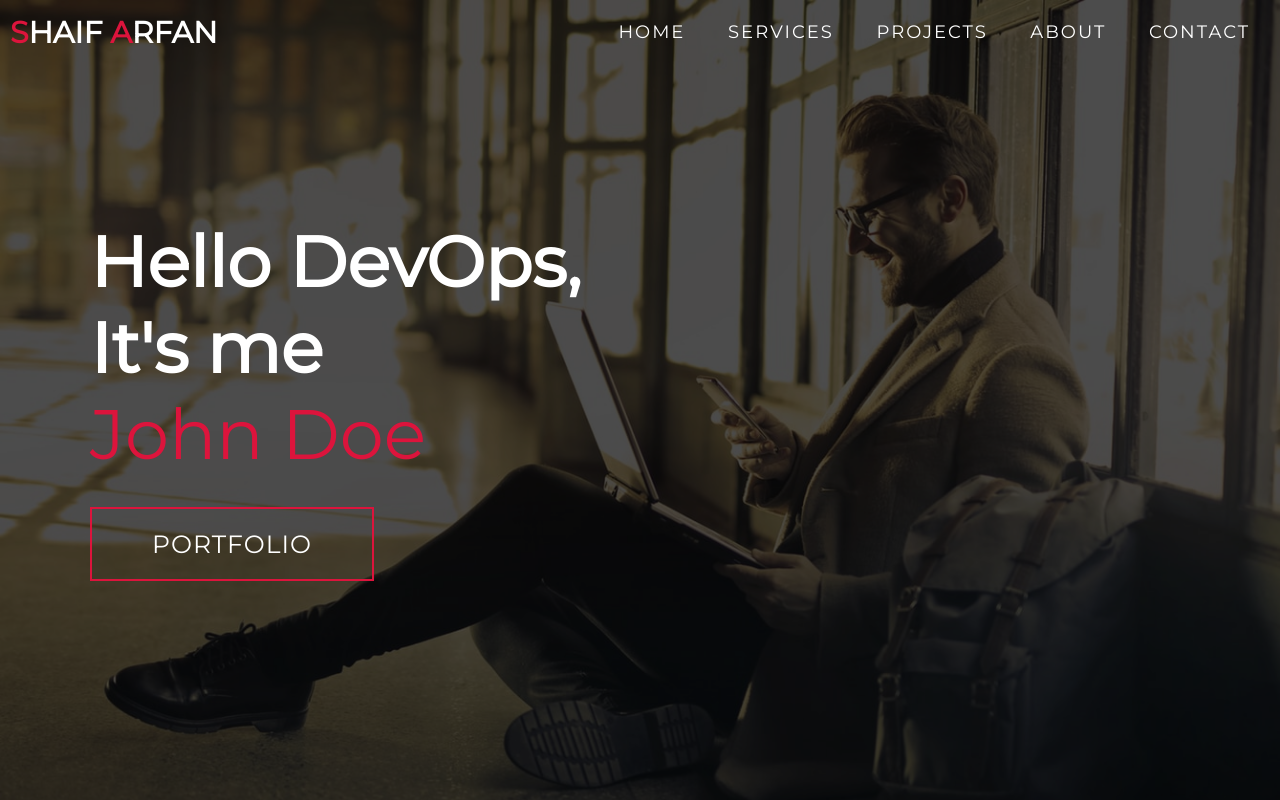
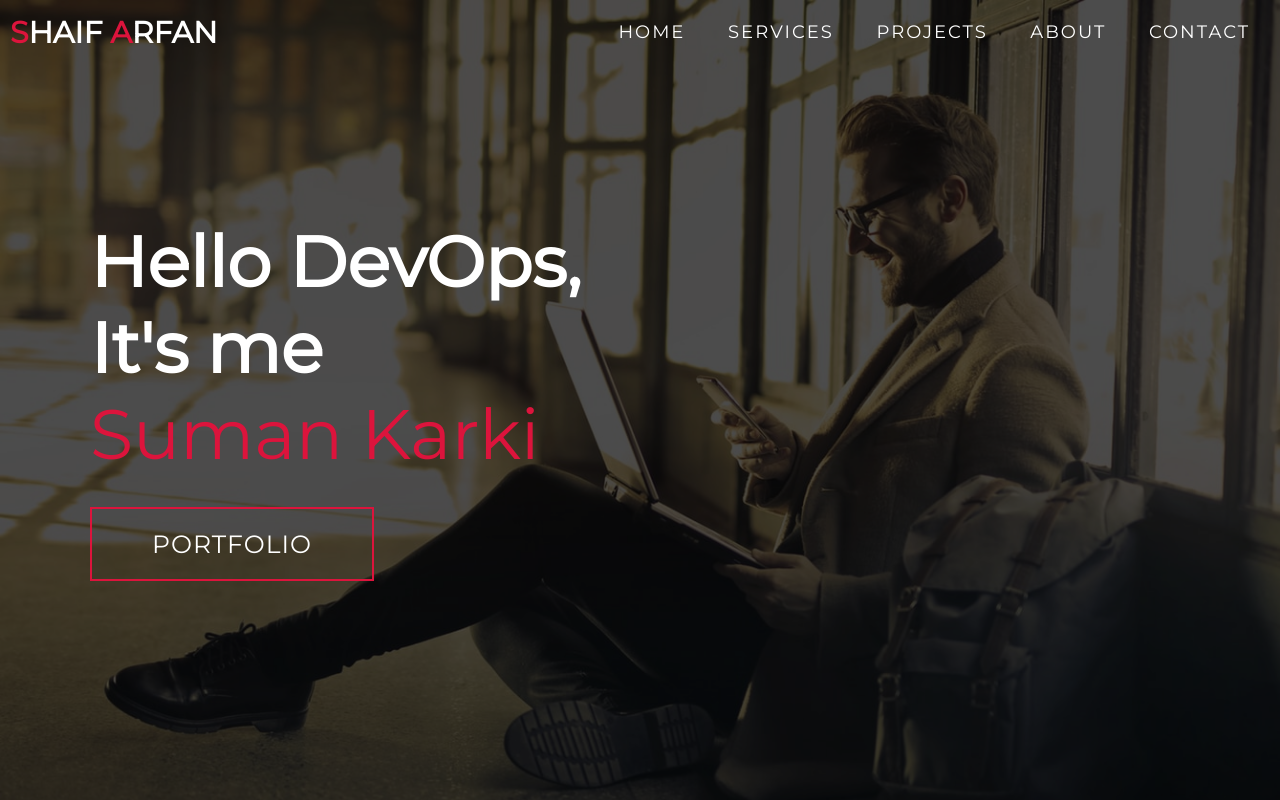
Before and after one commit to sumankarki9/portfollio-project-docker, a plain HTML site: page index.html in a window 1280 px wide. Shown: the top 800 px of the page. Drawn offline with Linux system fonts and the light colour scheme.

Commit message:
changes in index file

```diff
--- a/index.html
+++ b/index.html
@@ -42,7 +42,7 @@
       <div>
         <h1>Hello DevOps, <span></span></h1>
         <h1>It's me<span></span></h1>
-        <h1>John Doe<span></span></h1>
+        <h1>Suman Karki<span></span></h1>
         <a href="#projects" type="button" class="cta">Portfolio</a>
       </div>
     </div>
```
